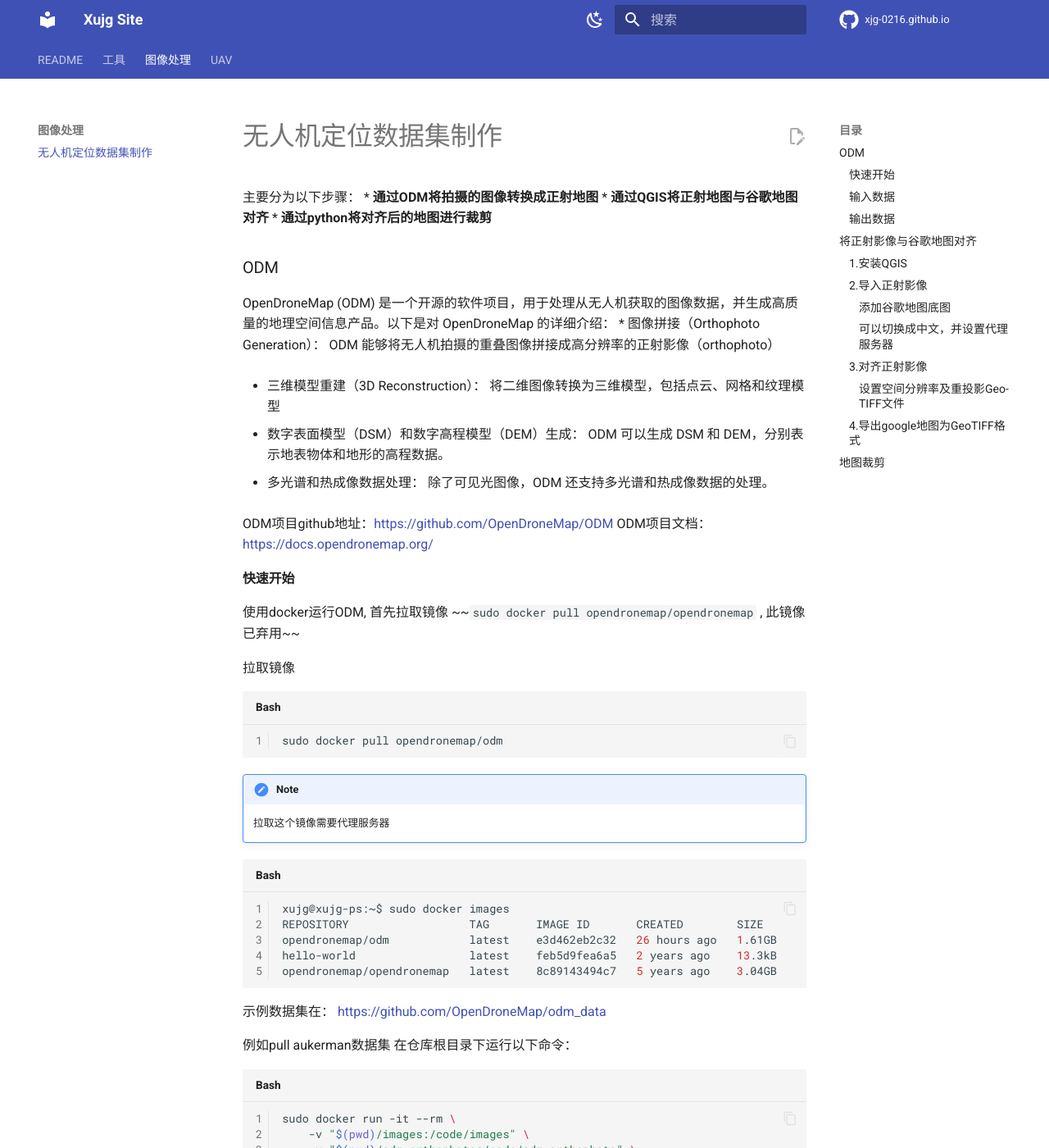
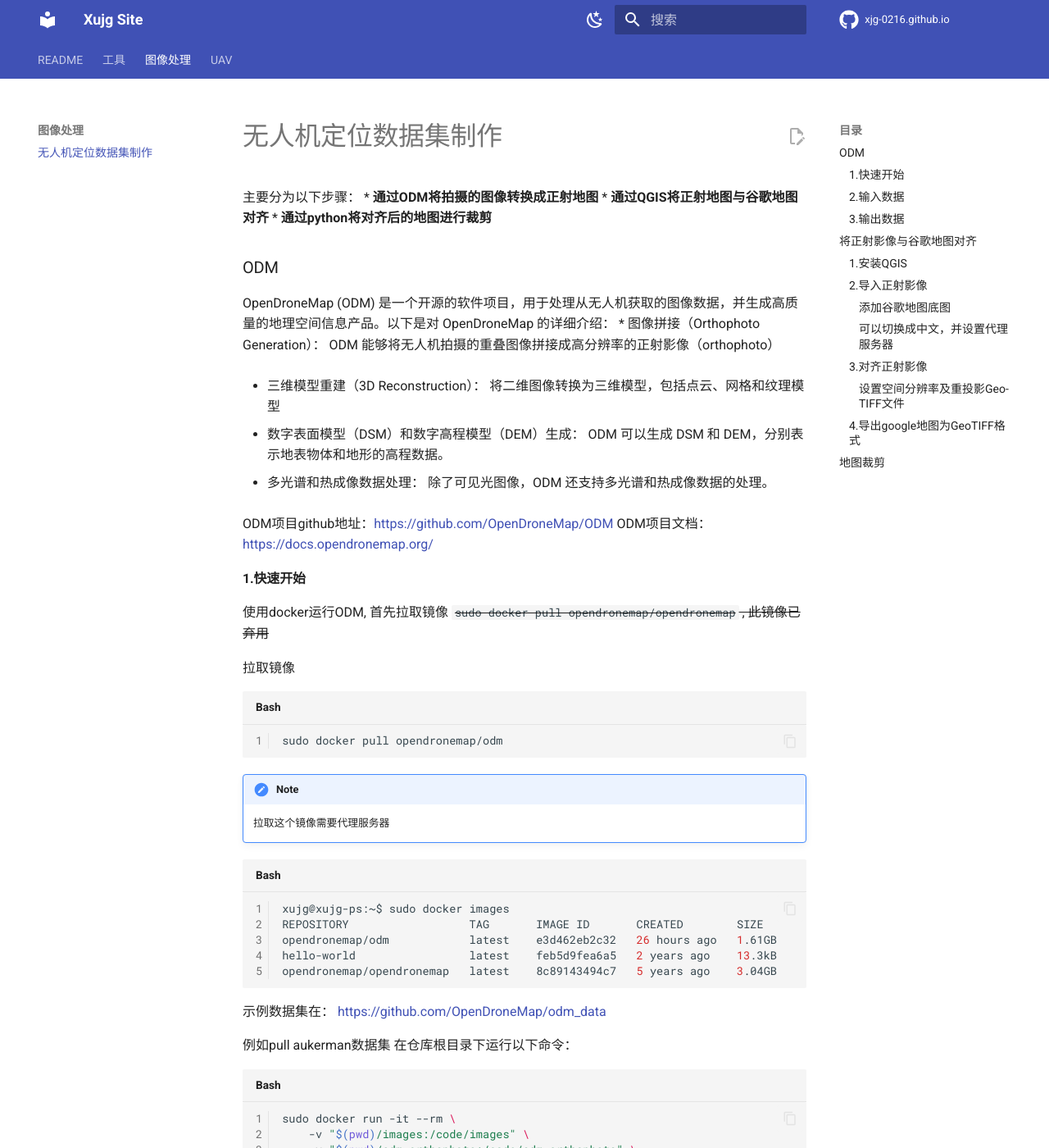
Before and after one commit to Xjg-0216/xjg-0216.github.io, an MkDocs documentation site: the page built from docs/IMAGE_PROCESS/02-OpenDroneMap.md, in a window 1280 px wide and 1400 px high. Shown: the whole window at 82% size. Built offline with MkDocs 1.6.1 and Material for MkDocs 9.7.7, drawn with Linux system fonts in a browser that asks for light colours; nearby versions of some CDN libraries; library files that are not in the unit come from our copies; comment, search, counter and statistics services are not loaded; some of the changed text lies outside the part shown.

Commit message:
update extensions

````diff
--- a/docs/IMAGE_PROCESS/02-OpenDroneMap.md
+++ b/docs/IMAGE_PROCESS/02-OpenDroneMap.md
@@ -22,7 +22,7 @@ ODM项目github地址：[https://github.com/OpenDroneMap/ODM](https://github.com
 ODM项目文档：[https://docs.opendronemap.org/](https://docs.opendronemap.org/)
 
 
-#### 快速开始
+#### 1.快速开始
 
 使用docker运行ODM, 首先拉取镜像
 ~~`sudo docker pull opendronemap/opendronemap` , 此镜像已弃用~~
@@ -55,9 +55,9 @@ sudo docker run -it --rm \
     -v "$(pwd)/odm_texturing:/code/odm_texturing" \
     opendronemap/opendronemap
 ```
-#### 输入数据
+#### 2.输入数据
 无人机拍摄的重叠图像。这些图像可以是普通的**可见光图像**、**多光谱图像**或**热成像图像**。图像应具有足够的重叠度，通常建议 60-80% 的前向重叠（沿飞行方向）和侧向重叠（垂直于飞行方向）。
-#### 输出数据
+#### 3.输出数据
 正射影像 (Orthophoto)：
 
     高分辨率、地理校正后的正射影像，通常以 GeoTIFF 格式存储。
@@ -88,7 +88,6 @@ stamp56536.jpg 116.292350769 38.1299972534 114.0
 sudo docker run -it --rm     \
 -v "/home/xujg/code/project:/datasets"      \
 opendronemap/odm     /datasets
-
 ```
 
 输出：
--- /dev/null
+++ b/docs/mkdocs/css/no-footer.css
@@ -0,0 +1,3 @@
+.md-footer__inner.md-grid {
+    display: none;
+  }
--- a/mkdocs.yml
+++ b/mkdocs.yml
@@ -146,7 +146,17 @@ markdown_extensions:
   # [Markdown footnote 语法支持]
   # https://squidfunk.github.io/mkdocs-material/reference/footnotes/
   - footnotes
-
+  - pymdownx.tilde  # 支持删除线
+  - pymdownx.mark  # 支持背景高亮
+  - tables  # 改进表格显示
+  - abbr  # 支持扩展引用块
+  - def_list  # 支持定义列表
+  # - smartypants  # 智能引用
+  - pymdownx.emoji  # 支持Emoji
+  # - autolink  # 自动将URL转换为链接
+  # - headerid  # 为标题添加锚点
+  # - pymdownx.charts  # 支持插入图表
+  # - tasklist  # 支持任务列表语法
 extra_javascript:
   # [数学公式支持]
   # https://squidfunk.github.io/mkdocs-material/reference/math/#katex
@@ -159,6 +169,6 @@ extra_css:
   - https://cdnjs.cloudflare.com/ajax/libs/KaTeX/0.16.7/katex.min.css
   # # [自定义 css]
   # # 不使用底部的翻页
-  # - mkdocs/css/no-footer.css
+  - mkdocs/css/no-footer.css
   # # 无序列表符号自定义
   # - mkdocs/css/unordered-list-symbols.css
````
Also changed, not shown: docs/TOOL/ubuntu/01-timeshift.md (added, +52 -0 lines), docs/UAV/01-elevation.md (renamed from UAV/01-elevation.md).
